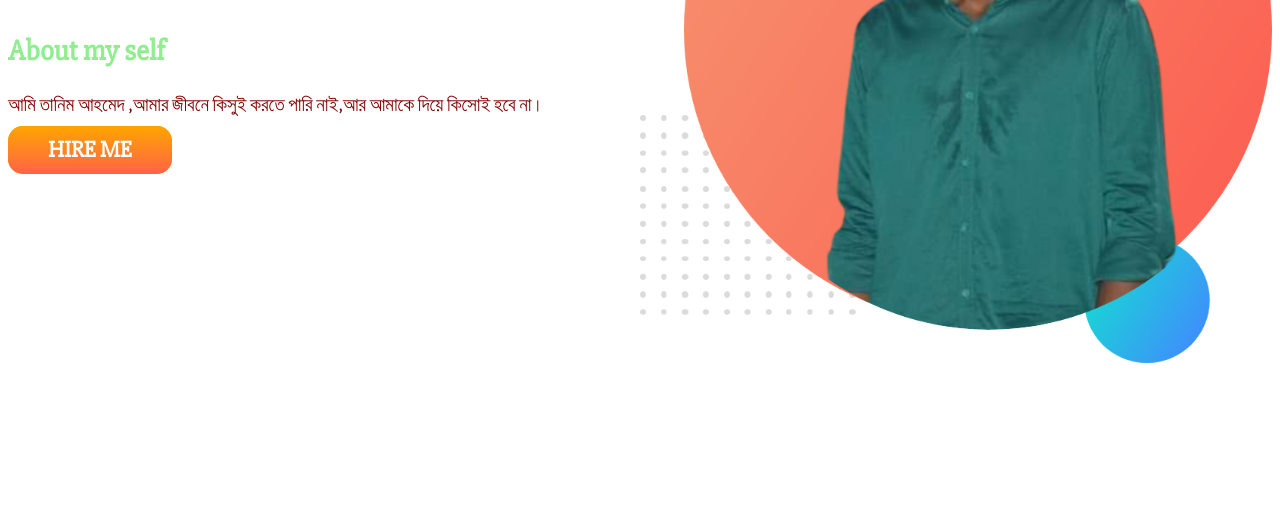
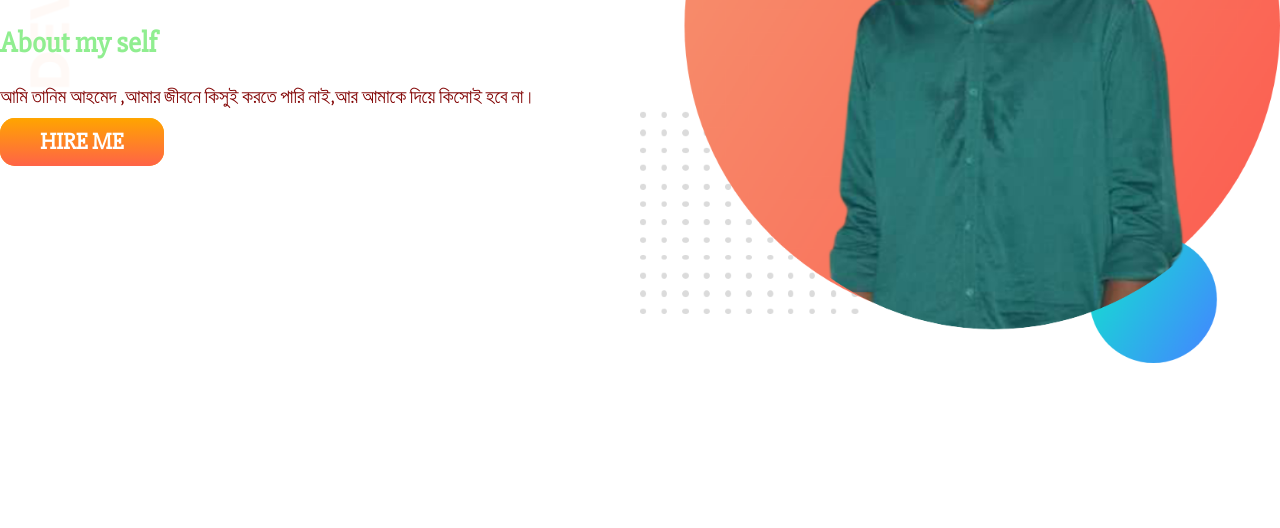
Before and after one commit to tanimahmed71/developer-portfolio, a plain HTML site: page index.html in a window 1280 px wide. Shown: the part 272-800 px from the top of the page. Drawn offline with Linux system fonts and the light colour scheme.

Commit message:
aro kisu add korlm

```diff
--- a/index.html
+++ b/index.html
@@ -12,7 +12,7 @@
 <link href="https://fonts.googleapis.com/css2?family=Asap:wght@500&family=Slabo+27px&display=swap" rel="stylesheet">
 </head>
 <body>
-   <section>
+   <section class="top-benar">
     <div class="half-display"> <h1>Wellcome to</h1>
         <h1> <span class="name-color"> Tanim ahmed</span> world!</h1>
         <h2> About my self </h2>
--- a/style.css
+++ b/style.css
@@ -2,6 +2,7 @@ body{
     font-family: 'Asap', sans-serif;
 font-family: 'Slabo 27px', serif;
 font-size: larger;
+margin: 0%;
 }
 h1{
     font-size: 60px;
@@ -36,3 +37,7 @@ section{
   color: white;
 
 }
+.top-benar{
+    background-image: url(images/top-banner.png);
+    background-repeat: no-repeat;
+}
```
